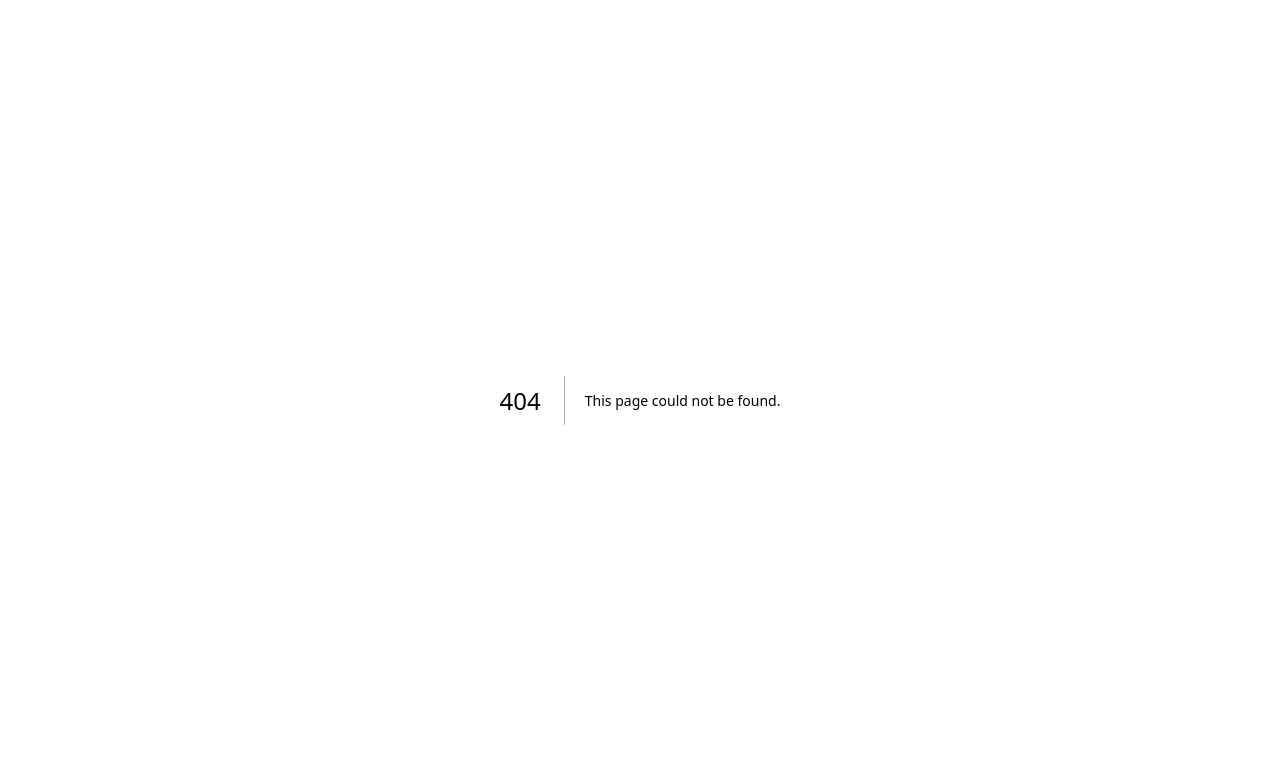
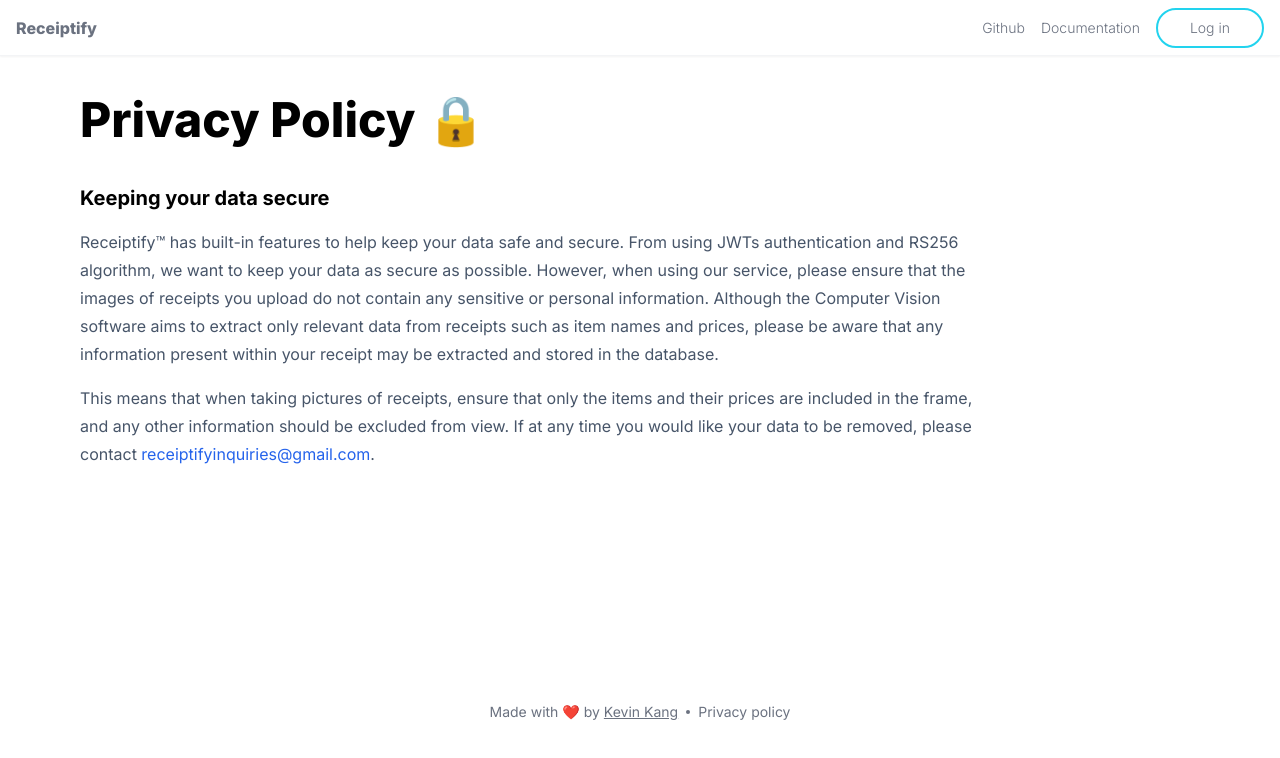
Before and after one commit to LithiumEngineer/MyReceiptify, a Next.js app in the folder frontend/: page /privacy in a window 1280 px wide. Before the commit this address had no page. Shown: the top 758 px of the page. Built offline with nearby package versions, Linux system fonts and the light colour scheme; no server answers.

Commit message:
added privacy policy

```diff
--- /dev/null
+++ b/frontend/src/app/privacy/page.tsx
@@ -0,0 +1,14 @@
+"use client";
+
+import PrivacyPage from "@/components/PrivacyPage";
+import { Auth0ProviderWithHistory } from "../auth0";
+
+const Privacy = () => {
+    return (
+        <Auth0ProviderWithHistory>
+            <PrivacyPage />
+        </Auth0ProviderWithHistory>
+    );
+};
+
+export default Privacy;
--- a/frontend/src/components/Footer/index.tsx
+++ b/frontend/src/components/Footer/index.tsx
@@ -1,3 +1,4 @@
+import Link from "next/link";
 import { FC } from "react";
 
 interface FooterProps {
@@ -8,6 +9,7 @@ const Footer: FC<FooterProps> = ({ className }) => {
         <div
             className={`w-full h-14 flex justify-around items-center text-sm text-gray-500 mt-5 ${className}`}
         >
+            <div className="w-fit flex justify-between items-center">
                 <div>
                     <p className="inline">Made with ❤️ by </p>
                     <a href="https://www.kevinkang.me/" target="_blank">
@@ -16,6 +18,13 @@ const Footer: FC<FooterProps> = ({ className }) => {
                         </p>
                     </a>
                 </div>
+                <div className="h-1 w-1 bg-gray-500 rounded-full mx-2"></div>
+                <Link href="/privacy" target="_blank">
+                    <div className="hover:text-black duration-200 cursor-pointer">
+                        Privacy policy
+                    </div>
+                </Link>
+            </div>
         </div>
     );
 };
--- /dev/null
+++ b/frontend/src/components/PrivacyPage/index.tsx
@@ -0,0 +1,56 @@
+import { useState } from "react";
+import Footer from "../Footer";
+import Header from "../Header";
+
+const DocumentationPage = () => {
+    const [activeMenuItem, setActiveMenuItem] = useState("Introduction");
+
+    return (
+        <div className="w-screen h-screen flex flex-col">
+            <Header />
+            <div className="flex-1 w-full flex flex-col px-20 pb-20 overflow-y-scroll">
+                <>
+                    <div className="text-4xl md:text-5xl font-extrabold w-full h-fit mt-10">
+                        Privacy Policy 🔒
+                    </div>
+                    <div className="w-full max-w-[70vw] flex-1 mt-10">
+                        <p className="text-xl font-bold">
+                            Keeping your data secure
+                        </p>
+                        <p className="text-slate-600 mt-4 leading-7">
+                            Receiptify™ has built-in features to help keep your
+                            data safe and secure. From using JWTs authentication
+                            and RS256 algorithm, we want to keep your data as
+                            secure as possible. However, when using our service,
+                            please ensure that the images of receipts you upload
+                            do not contain any sensitive or personal
+                            information. Although the Computer Vision software
+                            aims to extract only relevant data from receipts
+                            such as item names and prices, please be aware that
+                            any information present within your receipt may be
+                            extracted and stored in the database.
+                        </p>
+                        <div className="text-slate-600 mt-4 leading-7">
+                            This means that when taking pictures of receipts,
+                            ensure that only the items and their prices are
+                            included in the frame, and any other information
+                            should be excluded from view. If at any time you
+                            would like your data to be removed, please contact{" "}
+                            <a
+                                href="mailto:receiptifyinquiries@gmail.com"
+                                target="_blank"
+                            >
+                                <p className="inline hover:underline text-blue-600 hover:cursor-pointer hover:text-blue-900">
+                                    receiptifyinquiries@gmail.com
+                                </p>
+                            </a>
+                            .
+                        </div>
+                    </div>
+                </>
+                <Footer className="pt-10" />
+            </div>
+        </div>
+    );
+};
+export default DocumentationPage;
--- a/frontend/src/components/documentation/DocumentationIntroduction/index.tsx
+++ b/frontend/src/components/documentation/DocumentationIntroduction/index.tsx
@@ -66,8 +66,8 @@ const DocumentationIntroduction = () => {
                         </li>
                         <li>
                             Migrating the Computer Vision Python/Flask backend
-                            to AWS Lambda to improve performance and
-                            reduce latency
+                            to AWS Lambda to improve performance and reduce
+                            latency
                         </li>
                         <li>Major UI improvements such as dark mode!</li>
                     </ul>
```
Lines whose indentation alone changed are shown as unchanged.
